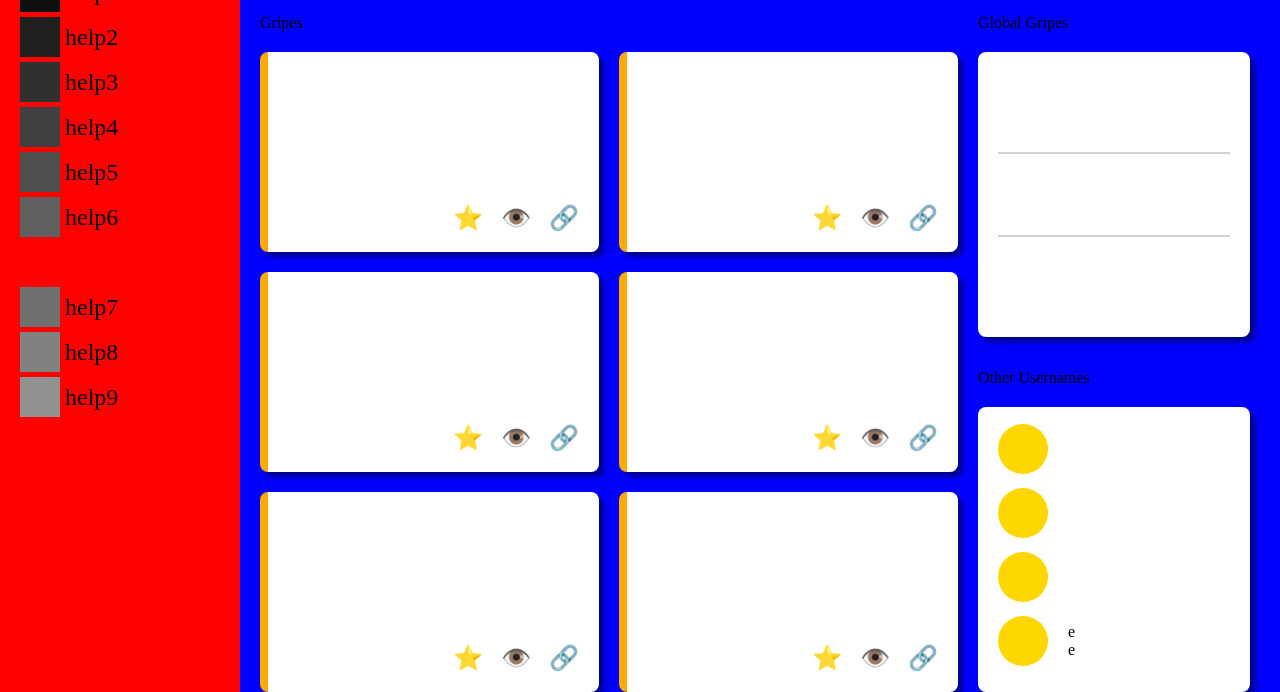
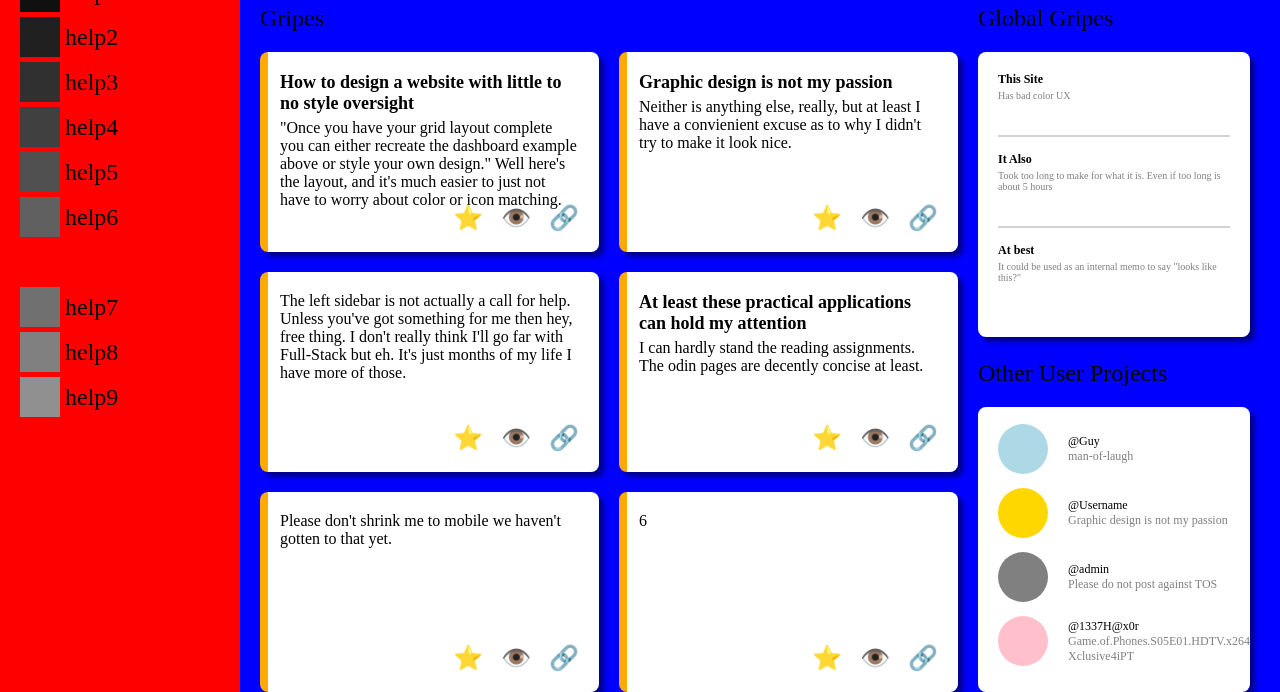
Before and after one commit to Blargh14/Odin-Project-Admin-Dashboard, a plain HTML site: page index.html in a window 1280 px wide. Shown: the part 138-830 px from the top of the page. Drawn offline with Linux system fonts and the light colour scheme.

Commit message:
Add dummy content

```diff
--- a/index.html
+++ b/index.html
@@ -61,58 +61,76 @@
             <div id="main-left">
                 <div class="cardtitle">Gripes</div>
                 <div class="card">
-
+                    <p>How to design a website with little to no style oversight</p>
+                    "Once you have your grid layout complete you can either recreate the
+                    dashboard example above or style your own design." Well here's the layout,
+                    and it's much easier to just not have to worry about color or icon matching.
                     <div class="card-buttons">⭐ &nbsp&nbsp👁️  &nbsp&nbsp🔗</div>
                 </div>
                 <div class="card">
-
+                    <p>Graphic design is not my passion</p>
+                    Neither is anything else, really, but at least I have a
+                    convienient excuse as to why I didn't try to make it look nice.
                     <div class="card-buttons">⭐ &nbsp&nbsp👁️  &nbsp&nbsp🔗</div>
                 </div>
                 <div class="card">
-
+                    The left sidebar is not actually a call for help. Unless you've got
+                    something for me then hey, free thing. I don't really think I'll go far
+                    with Full-Stack but eh. It's just months of my life I have more of those.
                     <div class="card-buttons">⭐ &nbsp&nbsp👁️  &nbsp&nbsp🔗</div>
                 </div>
                 <div class="card">
-
+                    <p>At least these practical applications can hold my attention</p>
+                    I can hardly stand the reading assignments. The odin pages are decently
+                    concise at least.
                     <div class="card-buttons">⭐ &nbsp&nbsp👁️  &nbsp&nbsp🔗</div>
                 </div>
                 <div class="card">
-
+                    Please don't shrink me to mobile we haven't gotten to that yet.
                     <div class="card-buttons">⭐ &nbsp&nbsp👁️  &nbsp&nbsp🔗</div>
                 </div>
                 <div class="card">
-
+                    6
                     <div class="card-buttons">⭐ &nbsp&nbsp👁️  &nbsp&nbsp🔗</div>
                 </div>
             </div>
             <div id="main-right">
                 <div class="cardtitle">Global Gripes</div>
                 <div class="card2">
-                    <div class="card2-content"></div>
-                    <div class="card2-content"></div>
-                    <div class="card2-content"></div>
+                    <div class="card2-content">
+                        <p>This Site</p>
+                        Has bad color UX
+                    </div>
+                    <div class="card2-content">
+                        <p>It Also</p>
+                        Took too long to make for what it is. Even if too long is about 5 hours
+                    </div>
+                    <div class="card2-content">
+                        <p>At best</p>
+                        It could be used as an internal memo to say "looks like this?"
+                    </div>
                 </div>
-                <div class="cardtitle">Other Usernames</div>
+                <div class="cardtitle">Other User Projects</div>
                 <div class="card3">
-                    <div class="card3-icon" style="background-color: gold;"></div>
+                    <div class="card3-icon" style="background-color: lightblue;"></div>
                     <div>
-                        <p></p>
-                        <p></p>
+                        <p>@Guy</p>
+                        <p>man-of-laugh</p>
                     </div>
                     <div class="card3-icon" style="background-color: gold;"></div>
                     <div>
-                        <p></p>
-                        <p></p>
+                        <p>@Username</p>
+                        <p>Graphic design is not my passion</p>
                     </div>
-                    <div class="card3-icon" style="background-color: gold;"></div>
+                    <div class="card3-icon" style="background-color: grey;"></div>
                     <div>
-                        <p></p>
-                        <p></p>
+                        <p>@admin</p>
+                        <p>Please do not post against TOS</p>
                     </div>
-                    <div class="card3-icon" style="background-color: gold;"></div>
+                    <div class="card3-icon" style="background-color: pink;"></div>
                     <div>
-                        <p>e</p>
-                        <p>e</p>
+                        <p>@1337H@x0r</p>
+                        <p>Game.of.Phones.S05E01.HDTV.x264-Xclusive4iPT</p>
                     </div>
                 </div>
             </div>
--- a/style.css
+++ b/style.css
@@ -18,6 +18,7 @@ body {
     grid-auto-rows: 40px;
     grid-template-columns: 40px 1fr;
     gap: 5px;
+    z-index: 2; /* to keep the shadow on main-content only */
 }
 
 .sidebar-top {
@@ -112,6 +113,7 @@ div>p {
 }
 
 .cardtitle {
+    font-size: 24px;
     grid-column: span 2;
     align-self: flex-end;
 }
@@ -121,6 +123,14 @@ div>p {
     box-shadow: 5px 5px 5px darkblue;
     background: linear-gradient(90deg,rgb(255, 170, 0) 0%, rgb(255, 170, 0) 8px, rgb(255, 255, 255) 8px, rgba(255, 255, 255) 100%);
     position: relative;
+    padding: 20px;
+    overflow: auto;
+}
+
+.card p {
+    font-weight: bold;
+    margin-bottom: 5px;
+    font-size: 18px;
 }
 
 .card-buttons {
@@ -143,7 +153,22 @@ div>p {
     box-shadow: 5px 5px 5px darkblue;
     background: white;
     display: grid;
+    grid-auto-rows: auto;
     padding: 20px;
+    font-size: 10px;
+    color: gray;
+}
+
+.card2 p {
+    font-weight: bold;
+    margin-top: 15px;
+    margin-bottom: 3px;
+    font-size: 12px;
+    color: black;
+}
+
+.card2>div:first-child>p {
+    margin-top: 0;
 }
 
 .card2 > * {
@@ -171,6 +196,7 @@ div>p {
     gap: 20px;
     overflow: auto;
     align-items: center;
+    font-size: 12px;
 }
 
 .card3-icon {
@@ -178,3 +204,7 @@ div>p {
     aspect-ratio: 1 / 1;
     border-radius: 100%;
 }
+
+.card3 div>p:last-child {
+    color: gray;
+}
```
